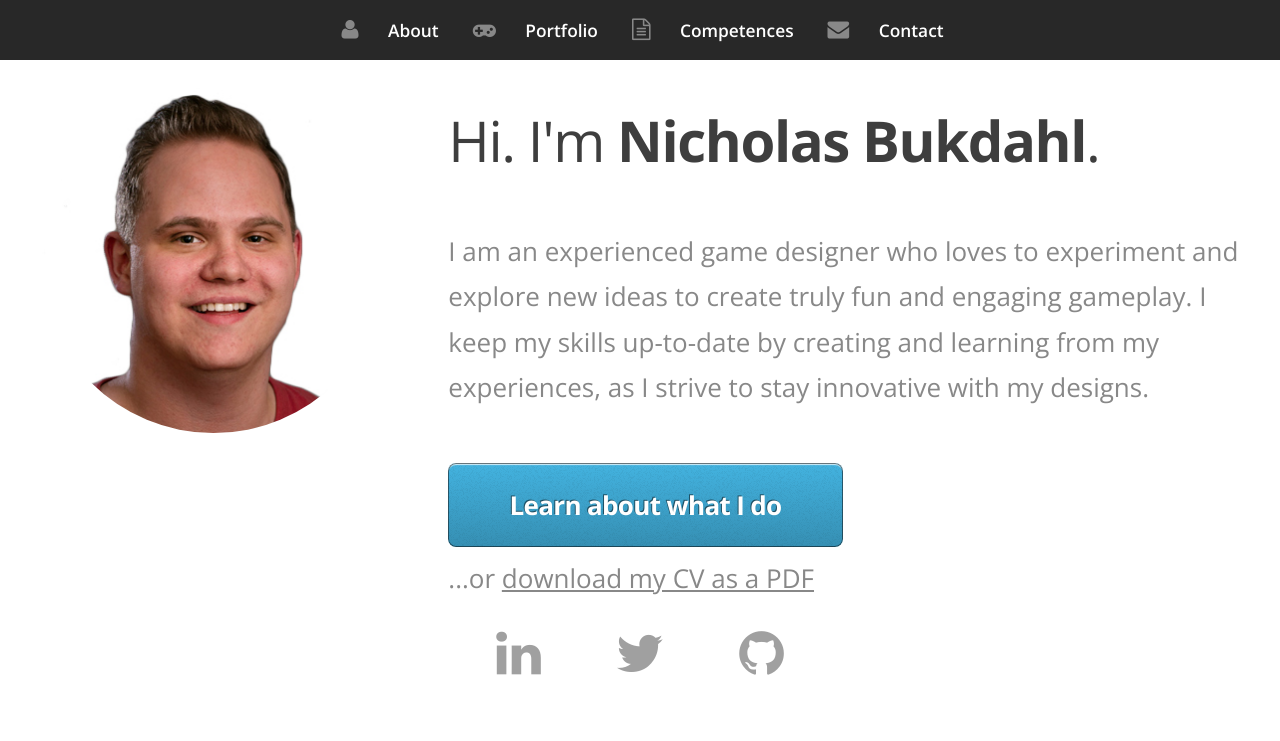
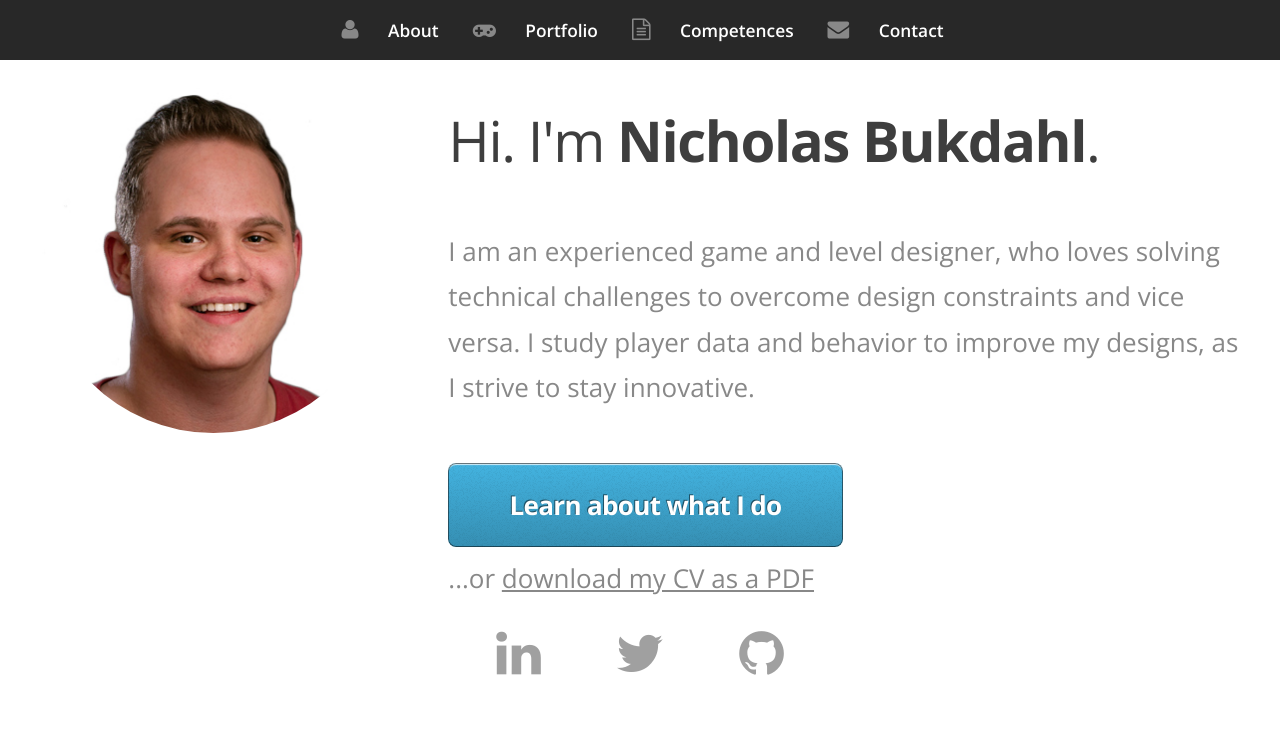
Before and after one commit to Jenack/jenack.github.io, a PHP site: page / in a window 1280 px wide. Shown: the top 741 px of the page. Run offline with PHP 8.4, Linux system fonts and the light colour scheme; some libraries are stand-ins or nearby versions.

Commit message:
Updated CV and personal profile

```diff
--- a/css/style-desktop.css
+++ b/css/style-desktop.css
@@ -1,9 +1,3 @@
-/*
-	Miniport by HTML5 UP
-	html5up.net | @n33co
-	Free for personal and commercial use under the CCA 3.0 license (html5up.net/license)
-*/
-
 /*********************************************************************************/
 /* Basic                                                                         */
 /*********************************************************************************/
--- a/css/style.css
+++ b/css/style.css
@@ -1,12 +1,6 @@
 @charset 'UTF-8';
 @import url('http://fonts.googleapis.com/css?family=Open+Sans:300,300italic,600,600italic,700');
 @import url('font-awesome.min.css');
-
-/*
-	Miniport by HTML5 UP
-	html5up.net | @n33co
-	Free for personal and commercial use under the CCA 3.0 license (html5up.net/license)
-*/
 
 /*********************************************************************************/
 /* Basic                                                                         */
--- a/index.html
+++ b/index.html
@@ -1,9 +1,4 @@
 <!DOCTYPE html>
-<!--
-	Miniport by HTML5 UP
-	html5up.net | @n33co
-	Free for personal and commercial use under the CCA 3.0 license (html5up.net/license)
--->
 <html lang="en">
 <head>
     <meta charset="UTF-8">
@@ -84,8 +79,8 @@
                     <h1>Hi. I'm <strong>Nicholas Bukdahl</strong>.</h1>
                 </header>
                 <p>
-                    I am an experienced game designer who loves to experiment and explore new ideas to create truly fun and engaging gameplay.
-                    I keep my skills up-to-date by creating and learning from my experiences, as I strive to stay innovative with my designs.
+                    I am an experienced game and level designer, who loves solving technical challenges to overcome design constraints and vice versa.
+                    I study player data and behavior to improve my designs, as I strive to stay innovative.
                 </p>
                 <a href="#portfolio" class="button big scrolly">Learn about what I do</a>
                 <p>
@@ -300,8 +295,7 @@
         <footer>
             <ul id="copyright">
                 <center>
-                <li>&copy; Nicholas Bukdahl. All rights reserved.</li>
-                <!-- <li>Modified Design: <a href="http://html5up.net/">HTML5UP</a></li> -->
+                <li><!--&copy;--> Nicholas Bukdahl. All rights reserved.</li>
                 </center>
             </ul>
         </footer>
@@ -451,14 +445,5 @@
         <div class="flashMessage-container"></div>
     </div>
 </div>
-<script>
-    (function(i,s,o,g,r,a,m){i['GoogleAnalyticsObject']=r;i[r]=i[r]||function(){
-        (i[r].q=i[r].q||[]).push(arguments)},i[r].l=1*new Date();a=s.createElement(o),
-        m=s.getElementsByTagName(o)[0];a.async=1;a.src=g;m.parentNode.insertBefore(a,m)
-    })(window,document,'script','../www.google-analytics.com/analytics.js','ga');
-
-    ga('create', 'UA-36928954-3', 'auto');
-    ga('send', 'pageview');
-</script>
 </body>
 </html>
```
Also changed, not shown: 1 other file.
